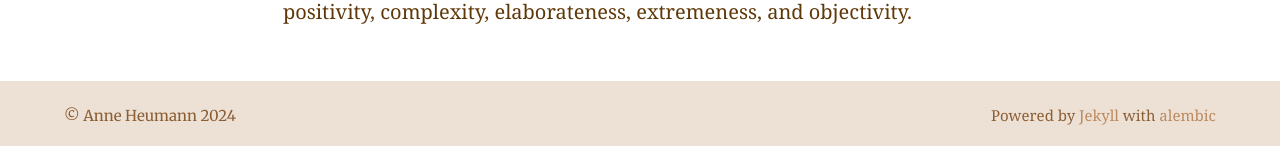
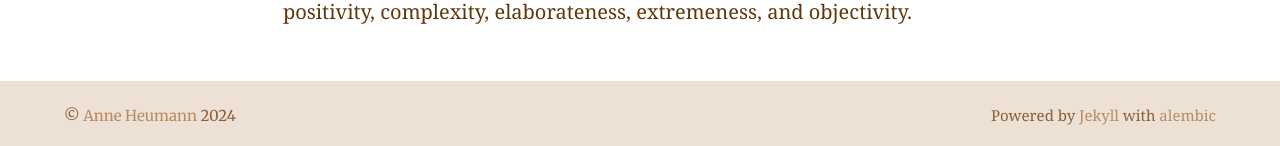
Before and after one commit to aheuma/IncentivizedBookReviews, a Jekyll site: the page built from index.md, in a window 1280 px wide. Shown: the part 1327-1473 px from the top of the page. Built offline with Jekyll 4.4.1, drawn with Linux system fonts in a browser that asks for light colours; some of the changed lines change nothing that is shown.

Commit message:
Add mail to name

```diff
--- a/_config.yml
+++ b/_config.yml
@@ -99,7 +99,7 @@ title: "Incentivized Book Reviews" # Site name or title, also used in jekyll-seo
 url: "https://aheuma.github.io/IncentivizedBookReviews/" # Site url, also used in jekyll-seo-tag
 baseurl: ""
 repo: "https://github.com/aheuma/IncentivizedBookReviews/tree/main"
-author: "Anne Heumann"
+author: "<a href='mailto:aheumann@students.uni-mainz.de'>Anne Heumann</a>"
 # email: "aheumann@posteo.de"
 # disqus: "alembic-1" # Blog post comments, uncomment the option and set the site ID from your Disqus account
 # date_format: "%-d %B %Y" # Blog post date formatting using placeholder formatting
```
